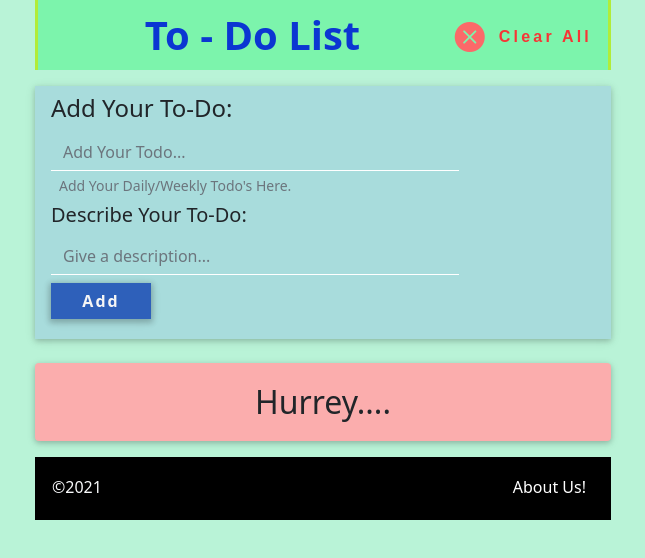
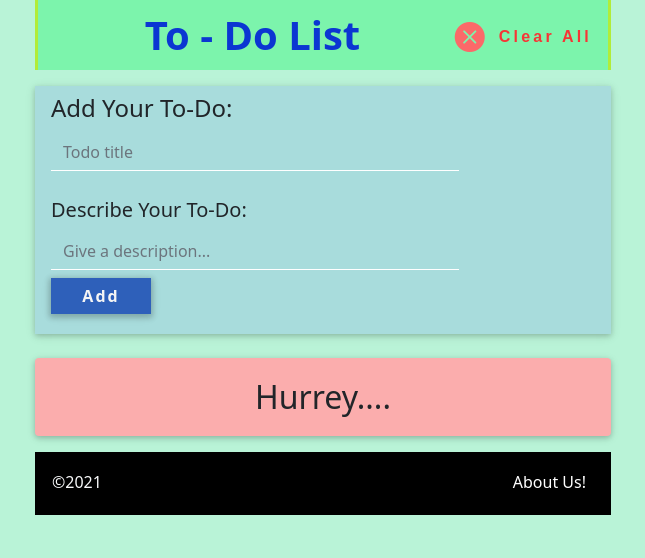
Before and after one commit to MrityunjayM/Todo-React-App, a React (Create React App) app: page / in a window 1280 px wide. Both pictures are taken after a click on the button "Add ToDo". Shown: the top 558 px of the page, without its empty margins (317-962 px from the left). Built offline with nearby package versions, Linux system fonts and the light colour scheme.

Commit message:
Input description removed

```diff
--- a/src/components/AddTodo.js
+++ b/src/components/AddTodo.js
@@ -27,12 +27,12 @@ function AddTodo({ addTodos }) {
                 <label htmlFor="todoInput" className="form-label fs-4">
                     Add Your To-Do:
                 </label>
-                <input type="text" className="form-control w-75" id="todoInput" name="Todo" aria-describedby="todo-desc" placeholder='Add Your Todo...' required autoFocus="on" autoComplete="off" onChange= {(e)=> setTodo(e.target.value)}/>
+                <input type="text" className="form-control w-75" id="todoInput" name="Todo" aria-describedby="todo-desc" placeholder='Todo title' required autoFocus="on" autoComplete="off" onChange= {(e)=> setTodo(e.target.value)}/>
 
-                <div id="todo-desc" className="form-text mb-1 ms-2 text-capitalize">
+                {/* <div id="todo-desc" className="form-text mb-1 ms-2 text-capitalize">
                     Add your daily/weekly Todo's here.
-                </div>
-
+                </div> */}
+                <br/>
                 <label htmlFor="todoDesc" className="form-label fs-5">
                     Describe Your To-Do:
                 </label>
```
